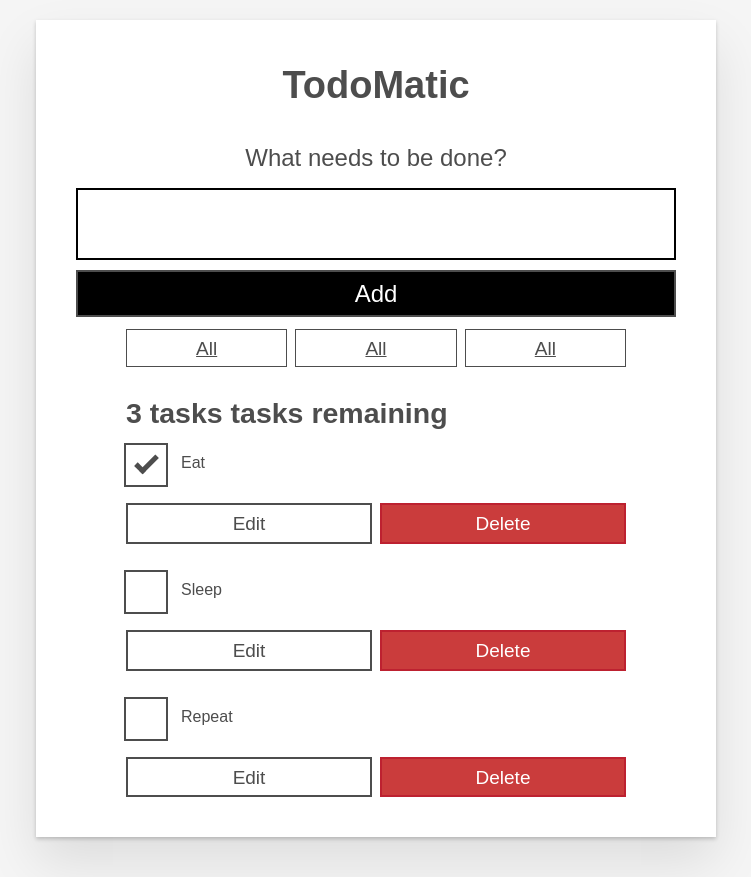
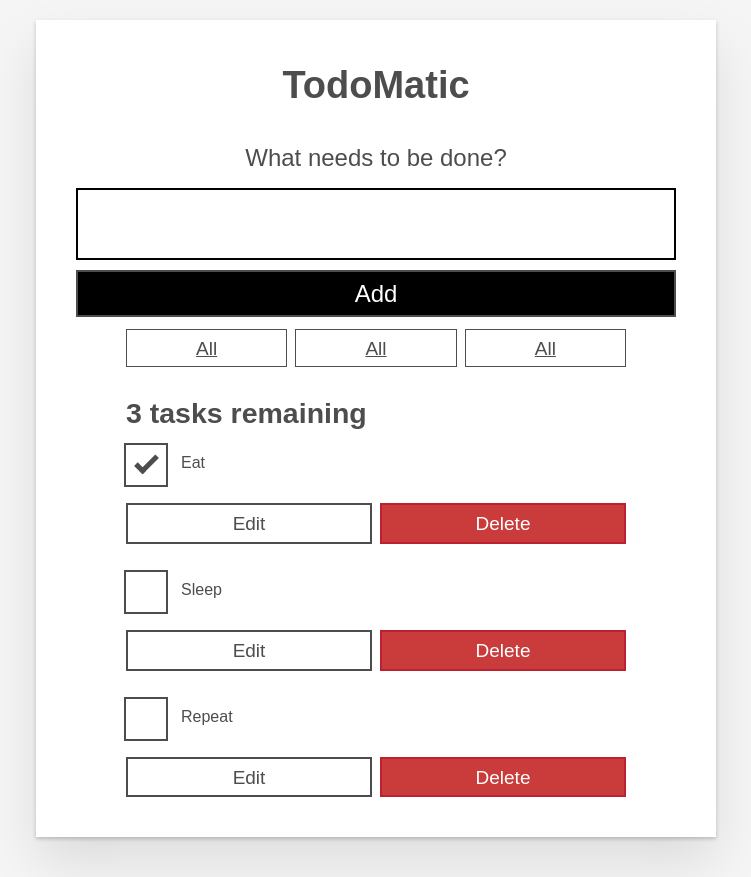
Before and after one commit to ToboesPawPrints/list, a React (Create React App) app: page / in a window 1280 px wide. Shown: the whole page, without its empty margins (264-1015 px from the left). Built offline with nearby package versions, Linux system fonts and the light colour scheme.

Commit message:
Corrected tasksNoun expression and string to fix typos.

```diff
--- a/src/App.js
+++ b/src/App.js
@@ -40,8 +40,8 @@ function App(props) {
     setTasks([...tasks, newTask]);
   }
 
-  const tasksNoun = taskList.length !==1 ? 'tasks' : 'task;'
-  const headingText = `${taskList.length} ${tasksNoun} tasks remaining`;
+  const tasksNoun = taskList.length !==1 ? 'tasks' : 'task';
+  const headingText = `${taskList.length} ${tasksNoun} remaining`;
 
   return (
 
```
